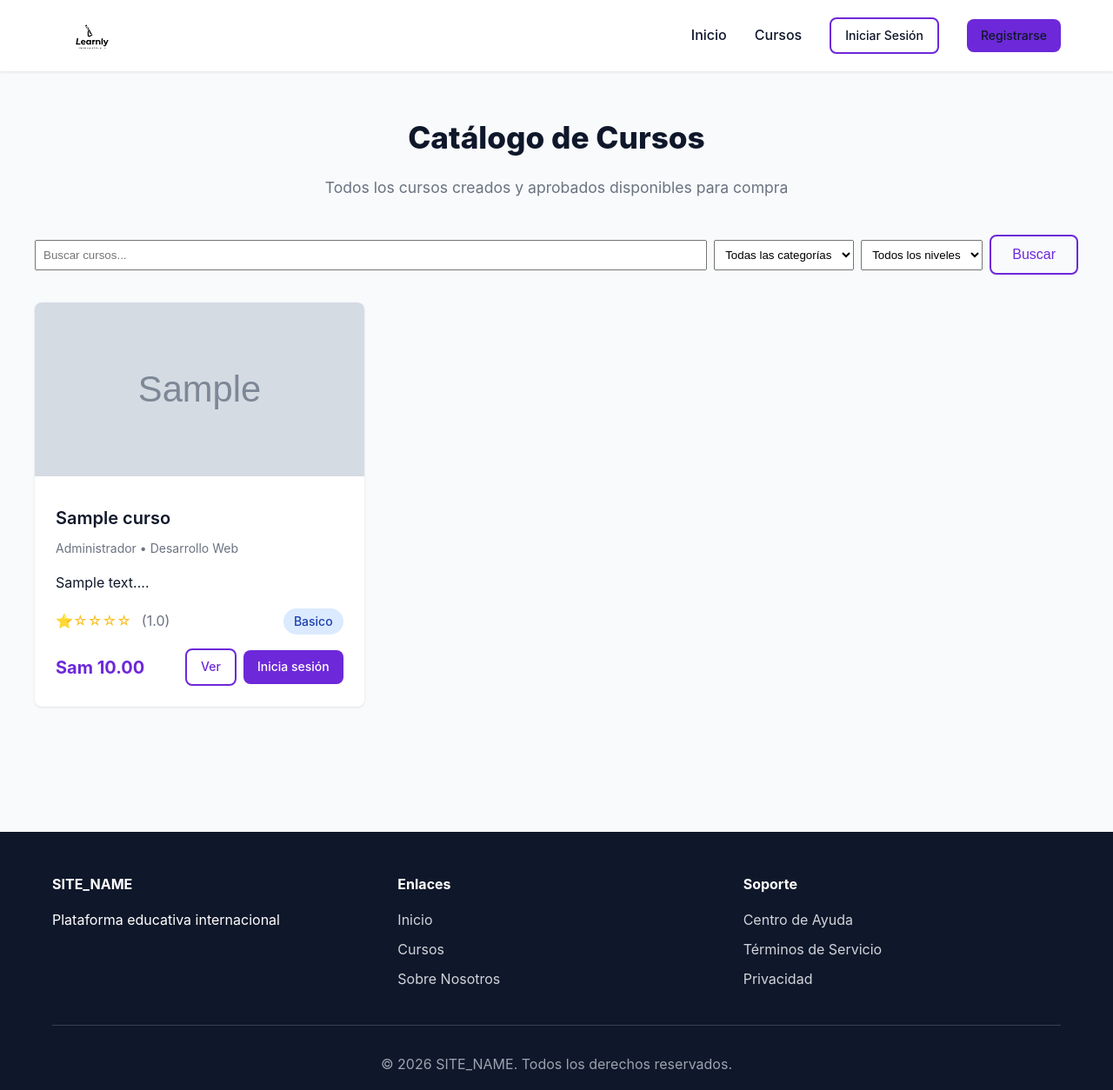
After one commit to Deiver29/cursosonline, a PHP site: page /cursosonline/home/catalogo in a window 1280 px wide. The commit adds this page. Shown: the whole page at 87% size. Run offline with PHP 8.4, Linux system fonts and the light colour scheme; data comes from the database, SQL or seed files in the repository; tables that the repository leaves empty hold one stand-in row (values such as "Sample post"); grey boxes marked "Sample" are stand-in pictures; some libraries are stand-ins or nearby versions.

Commit message:
feat: Implement catalogo functionality with filtering options for courses

```diff
--- a/controllers/HomeController.php
+++ b/controllers/HomeController.php
@@ -47,4 +47,20 @@ class HomeController {
 
         require_once 'views/home/curso.php';
     }
+
+    public function catalogo() {
+        $cursoModel = new Curso();
+        $categoriaModel = new Categoria();
+
+        // Obtener filtros simples (opcional)
+        $filtros = [];
+        if (isset($_GET['busqueda'])) $filtros['busqueda'] = $_GET['busqueda'];
+        if (isset($_GET['categoria'])) $filtros['categoria'] = $_GET['categoria'];
+        if (isset($_GET['nivel'])) $filtros['nivel'] = $_GET['nivel'];
+
+        $cursos = $cursoModel->obtenerCatalogo($filtros);
+        $categorias = $categoriaModel->obtenerTodas();
+
+        require_once 'views/home/catalogo.php';
+    }
 }
--- /dev/null
+++ b/views/home/catalogo.php
@@ -0,0 +1,111 @@
+<?php ob_start(); ?>
+
+<div class="container" style="padding: 3rem 0;">
+    <h2 class="section-title">Catálogo de Cursos</h2>
+    <p class="section-subtitle">Todos los cursos creados y aprobados disponibles para compra</p>
+    <div class="catalog-filtros" style="margin: 1.5rem 0;">
+        <?php
+            $q = isset($_GET['busqueda']) ? htmlspecialchars($_GET['busqueda']) : '';
+            $catSel = isset($_GET['categoria']) ? (int)$_GET['categoria'] : '';
+            $nivelSel = isset($_GET['nivel']) ? htmlspecialchars($_GET['nivel']) : '';
+        ?>
+        <form id="filtroForm" method="get" action="<?php echo BASE_URL; ?>home/catalogo" style="display:flex; gap:0.5rem; align-items:center;">
+            <input type="text" name="busqueda" placeholder="Buscar cursos..." value="<?php echo $q; ?>" style="flex:1; padding:0.5rem;">
+            <select name="categoria" onchange="document.getElementById('filtroForm').submit()" style="padding:0.5rem;">
+                <option value="">Todas las categorías</option>
+                <?php foreach ($categorias as $cat): ?>
+                    <option value="<?php echo $cat['id']; ?>" <?php echo $catSel === (int)$cat['id'] ? 'selected' : ''; ?>><?php echo htmlspecialchars($cat['nombre']); ?></option>
+                <?php endforeach; ?>
+            </select>
+            <select name="nivel" onchange="document.getElementById('filtroForm').submit()" style="padding:0.5rem;">
+                <option value="">Todos los niveles</option>
+                <option value="basico" <?php echo $nivelSel === 'basico' ? 'selected' : ''; ?>>Básico</option>
+                <option value="intermedio" <?php echo $nivelSel === 'intermedio' ? 'selected' : ''; ?>>Intermedio</option>
+                <option value="avanzado" <?php echo $nivelSel === 'avanzado' ? 'selected' : ''; ?>>Avanzado</option>
+            </select>
+            <button type="submit" class="btn btn-outline">Buscar</button>
+        </form>
+    </div>
+
+    <?php if (empty($cursos)): ?>
+        <p class="text-center">No hay cursos disponibles en este momento.</p>
+    <?php else: ?>
+        <div class="cursos-grid">
+            <?php foreach ($cursos as $curso): ?>
+                <div class="card">
+                    <?php if ($curso['imagen_portada']): ?>
+                        <img src="<?php echo $curso['imagen_portada']; ?>" alt="<?php echo $curso['titulo']; ?>" class="card-img">
+                    <?php else: ?>
+                        <div class="card-img" style="background: linear-gradient(135deg, #667eea 0%, #764ba2 100%);"></div>
+                    <?php endif; ?>
+
+                    <div class="card-body">
+                        <h3 class="card-title"><?php echo $curso['titulo']; ?></h3>
+                        <p class="card-text" style="font-size: 0.875rem; color: #6b7280;">
+                            <?php echo $curso['capacitador_nombre']; ?> • <?php echo $curso['categoria_nombre']; ?>
+                        </p>
+                        <p class="card-text"><?php echo substr($curso['descripcion'], 0, 120); ?>...</p>
+
+                        <div class="d-flex align-center justify-between mb-2">
+                            <div class="rating">
+                                <?php
+                                $rating = round($curso['calificacion_promedio'] ?? 0);
+                                for ($i = 1; $i <= 5; $i++) {
+                                    echo $i <= $rating ? '⭐' : '☆';
+                                }
+                                ?>
+                                <span style="color: #6b7280; margin-left: 0.5rem;">(<?php echo number_format($curso['calificacion_promedio'] ?? 0, 1); ?>)</span>
+                            </div>
+                            <div>
+                                <span class="badge badge-info"><?php echo ucfirst($curso['nivel']); ?></span>
+                            </div>
+                        </div>
+
+                        <div class="d-flex align-center justify-between">
+                            <strong style="font-size: 1.25rem; color: var(--primary-color);">
+                                <?php echo $curso['moneda']; ?> <?php echo number_format($curso['precio'], 2); ?>
+                            </strong>
+                            <div style="display:flex; gap:0.5rem; align-items:center;">
+                                <a href="<?php echo BASE_URL; ?>home/curso/<?php echo $curso['id']; ?>" class="btn btn-outline btn-small">Ver</a>
+
+                                <?php if (isset($_SESSION['usuario_id'])): ?>
+                                    <form method="POST" action="<?php echo BASE_URL; ?>carrito/agregar" class="form-agregar" data-curso="<?php echo $curso['id']; ?>">
+                                        <input type="hidden" name="curso_id" value="<?php echo $curso['id']; ?>">
+                                        <button type="submit" class="btn btn-primary btn-small">Agregar</button>
+                                    </form>
+                                <?php else: ?>
+                                    <a href="<?php echo BASE_URL; ?>auth/login" class="btn btn-primary btn-small">Inicia sesión</a>
+                                <?php endif; ?>
+                            </div>
+                        </div>
+                    </div>
+                </div>
+            <?php endforeach; ?>
+        </div>
+    <?php endif; ?>
+</div>
+
+<script>
+document.querySelectorAll('.form-agregar').forEach(form => {
+    form.addEventListener('submit', function(e) {
+        e.preventDefault();
+        const fd = new FormData(form);
+        fetch(form.action, { method: 'POST', body: fd })
+            .then(r => r.json())
+            .then(data => {
+                if (data.success) {
+                    alert('Curso agregado al carrito');
+                    window.location.href = '<?php echo BASE_URL; ?>carrito';
+                } else {
+                    alert(data.message || 'No se pudo agregar al carrito');
+                }
+            })
+            .catch(() => alert('Error de red'));
+    });
+});
+</script>
+
+<?php
+$contenido = ob_get_clean();
+include 'views/layout/header.php';
+?>
--- a/views/layout/header.php
+++ b/views/layout/header.php
@@ -22,7 +22,7 @@
 
                 <ul class="nav-menu" id="navMenu">
                     <li><a href="<?php echo BASE_URL; ?>">Inicio</a></li>
-                    <li><a href="<?php echo BASE_URL; ?>home/index">Cursos</a></li>
+                    <li><a href="<?php echo BASE_URL; ?>home/catalogo">Cursos</a></li>
 
                     <?php if (isset($_SESSION['usuario_id'])): ?>
                         <li><a href="<?php echo BASE_URL; ?>carrito">🛒 Carrito</a></li>
@@ -71,7 +71,7 @@
                     <h4>Enlaces</h4>
                     <ul>
                         <li><a href="<?php echo BASE_URL; ?>">Inicio</a></li>
-                        <li><a href="<?php echo BASE_URL; ?>home/index">Cursos</a></li>
+                        <li><a href="<?php echo BASE_URL; ?>home/catalogo">Cursos</a></li>
                         <li><a href="#">Sobre Nosotros</a></li>
                     </ul>
                 </div>
```
